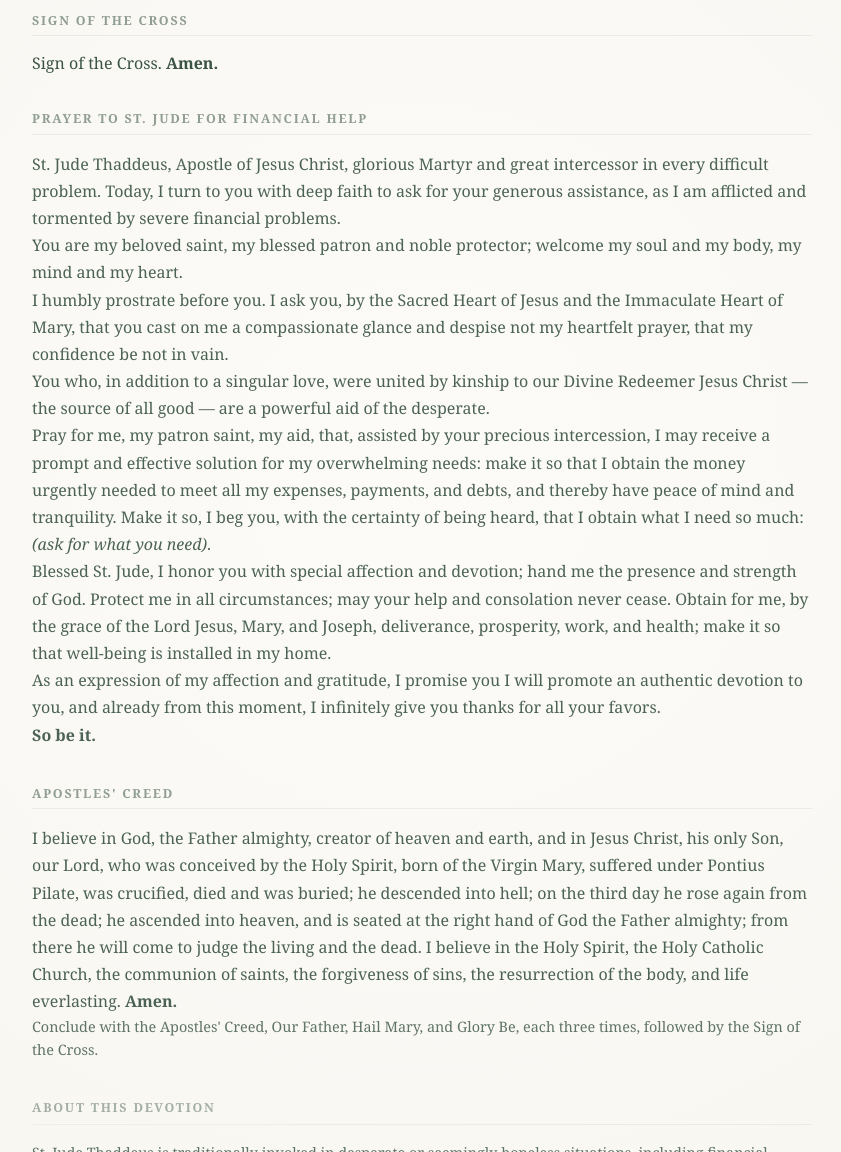
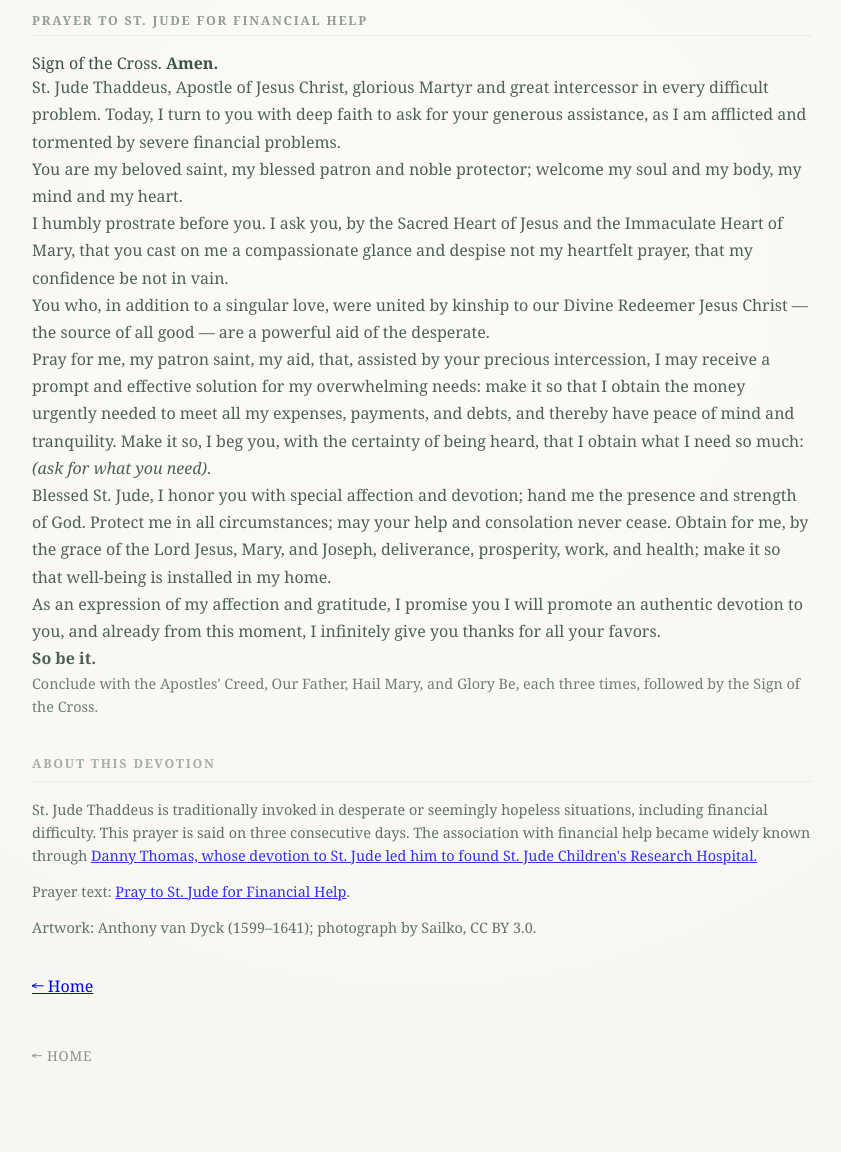
Before and after one commit to gautambastian/gautambastian.com, a Jekyll site: the page built from stjude.md, in a window 1280 px wide and 1400 px high, scrolled down 291 px. Shown: the part 248-1400 px from the top of the window, without its empty margins (218-1059 px from the left). Built offline with Jekyll 4.4.1, drawn with Linux system fonts in a browser that asks for light colours; after the commit the page ends 1654 px from its top, so only the background shows below that.

Commit message:
Cleaned out stjude.md format.

```diff
--- a/stjude.md
+++ b/stjude.md
@@ -66,12 +66,8 @@ permalink: /stjude/
 </div>
 
 <div class="resume-section stjude-prayer">
-  <h2>Sign of the Cross</h2>
+  <h2>Prayer to St. Jude for Financial Help</h2>
   <p>Sign of the Cross. <strong>Amen.</strong></p>
-</div>
-
-<div class="resume-section stjude-prayer">
-  <h2>Prayer to St. Jude for Financial Help</h2>
 
   <div class="prayer-text">
     <p>St. Jude Thaddeus, Apostle of Jesus Christ, glorious Martyr and great intercessor in every difficult problem. Today, I turn to you with deep faith to ask for your generous assistance, as I am afflicted and tormented by severe financial problems.</p>
@@ -89,16 +85,9 @@ permalink: /stjude/
     <p>As an expression of my affection and gratitude, I promise you I will promote an authentic devotion to you, and already from this moment, I infinitely give you thanks for all your favors.</p>
 
     <p><strong>So be it.</strong></p>
+
+     <p class="stjude-instructions">Conclude with the Apostles' Creed, Our Father, Hail Mary, and Glory Be, each three times, followed by the Sign of the Cross.</p>
   </div>
-</div>
-
-<div class="resume-section stjude-prayer">
-  <h2>Apostles' Creed</h2>
-  <div class="prayer-text">
-    <p>I believe in God, the Father almighty, creator of heaven and earth, and in Jesus Christ, his only Son, our Lord, who was conceived by the Holy Spirit, born of the Virgin Mary, suffered under Pontius Pilate, was crucified, died and was buried; he descended into hell; on the third day he rose again from the dead; he ascended into heaven, and is seated at the right hand of God the Father almighty; from there he will come to judge the living and the dead. I believe in the Holy Spirit, the Holy Catholic Church, the communion of saints, the forgiveness of sins, the resurrection of the body, and life everlasting. <strong>Amen.</strong></p>
-  </div>
-
-  <p class="stjude-instructions">Conclude with the Apostles' Creed, Our Father, Hail Mary, and Glory Be, each three times, followed by the Sign of the Cross.</p>
 </div>
 
 <div class="resume-section stjude-notes">
```
